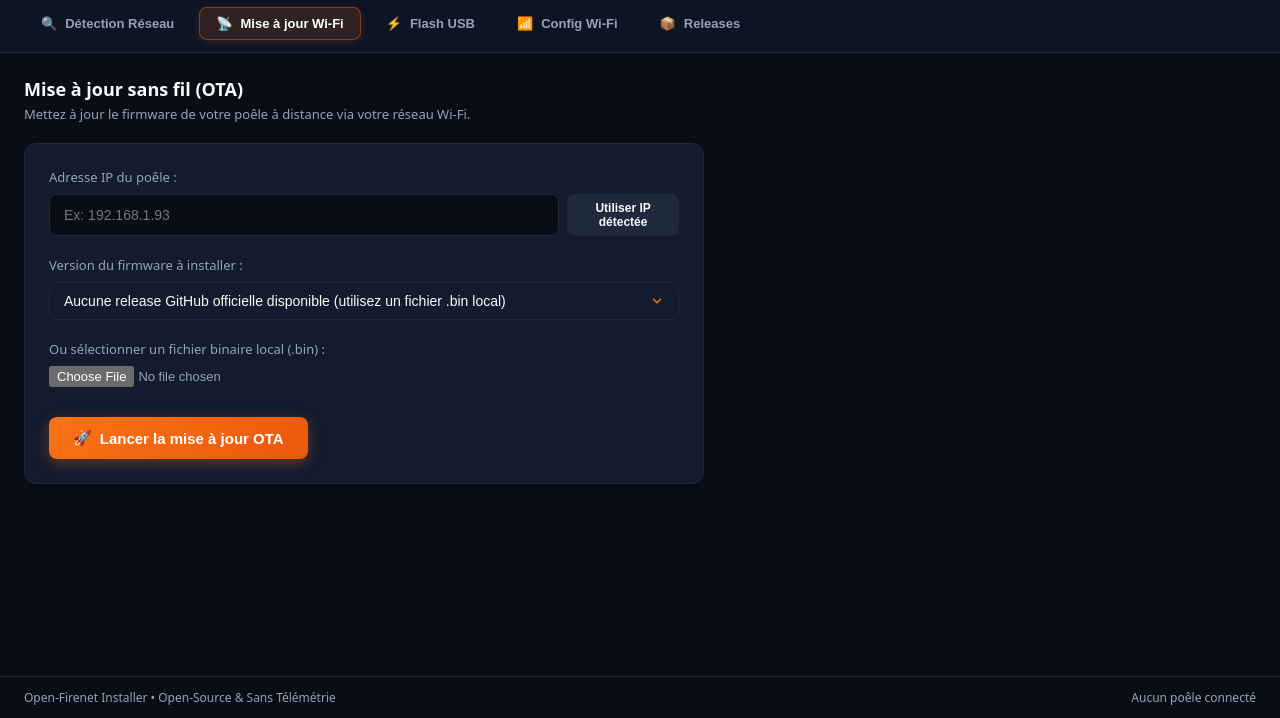
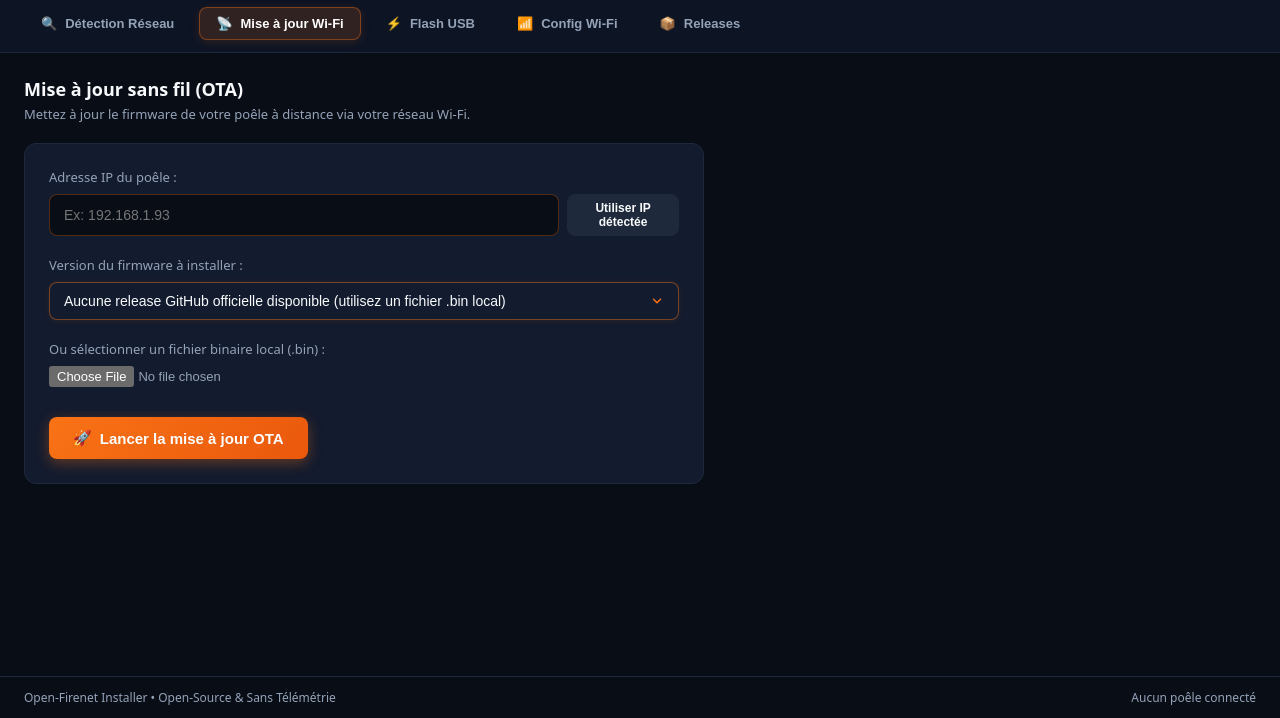
Before and after one commit to openfirenet/open-firenet-installer, a website built with Vite: page index.html in a window 1280 px wide. Both pictures are taken after a click on the button "📡 Mise à jour Wi-Fi". Shown: the part 82-800 px from the top of the page. Built offline with nearby package versions, Linux system fonts and the light colour scheme.

Commit message:
style(ui): add subtle orange border accent to dropdowns and input fields

```diff
--- a/src/style.css
+++ b/src/style.css
@@ -265,12 +265,12 @@ input[type="text"], input[type="password"] {
   width: 100%;
   padding: 10px 14px;
   background: #090d16;
-  border: 1px solid var(--card-border);
+  border: 1px solid rgba(249, 115, 22, 0.3);
   border-radius: 8px;
   color: var(--text-main);
   font-size: 14px;
   outline: none;
-  transition: border-color 0.2s;
+  transition: all 0.2s ease;
 }
 
 select {
@@ -282,7 +282,7 @@ select {
   padding: 10px 38px 10px 14px;
   background-color: #131b2e !important;
   color: #f8fafc !important;
-  border: 1px solid var(--card-border);
+  border: 1px solid rgba(249, 115, 22, 0.45) !important;
   border-radius: 8px;
   font-size: 14px;
   outline: none;
@@ -291,7 +291,18 @@ select {
   background-repeat: no-repeat;
   background-position: right 14px center;
   background-size: 14px;
-  transition: border-color 0.2s;
+  box-shadow: 0 1px 6px rgba(249, 115, 22, 0.1);
+  transition: all 0.2s ease;
+}
+
+select:hover {
+  border-color: rgba(249, 115, 22, 0.75) !important;
+  box-shadow: 0 0 10px rgba(249, 115, 22, 0.25);
+}
+
+select:focus, input[type="text"]:focus, input[type="password"]:focus {
+  border-color: var(--primary-orange) !important;
+  box-shadow: 0 0 0 2px rgba(249, 115, 22, 0.3) !important;
 }
 
 select option {
@@ -304,11 +315,6 @@ select option {
 select option:checked, select option:hover {
   background-color: #1e293b !important;
   color: #fb923c !important;
-}
-
-input[type="text"]:focus, input[type="password"]:focus, select:focus {
-  border-color: var(--primary-orange);
-  box-shadow: 0 0 0 2px rgba(249, 115, 22, 0.2);
 }
 
 .file-input {
```
